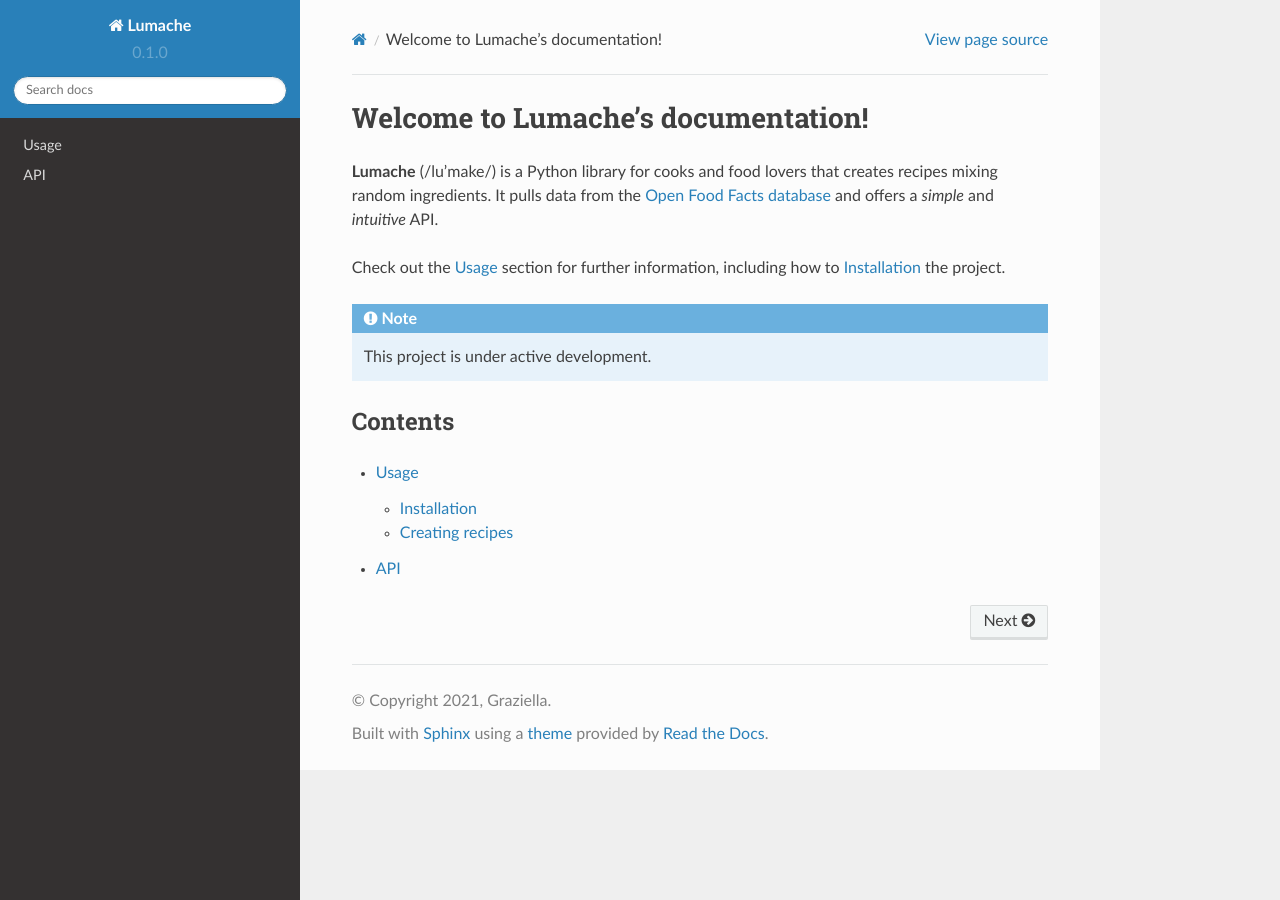
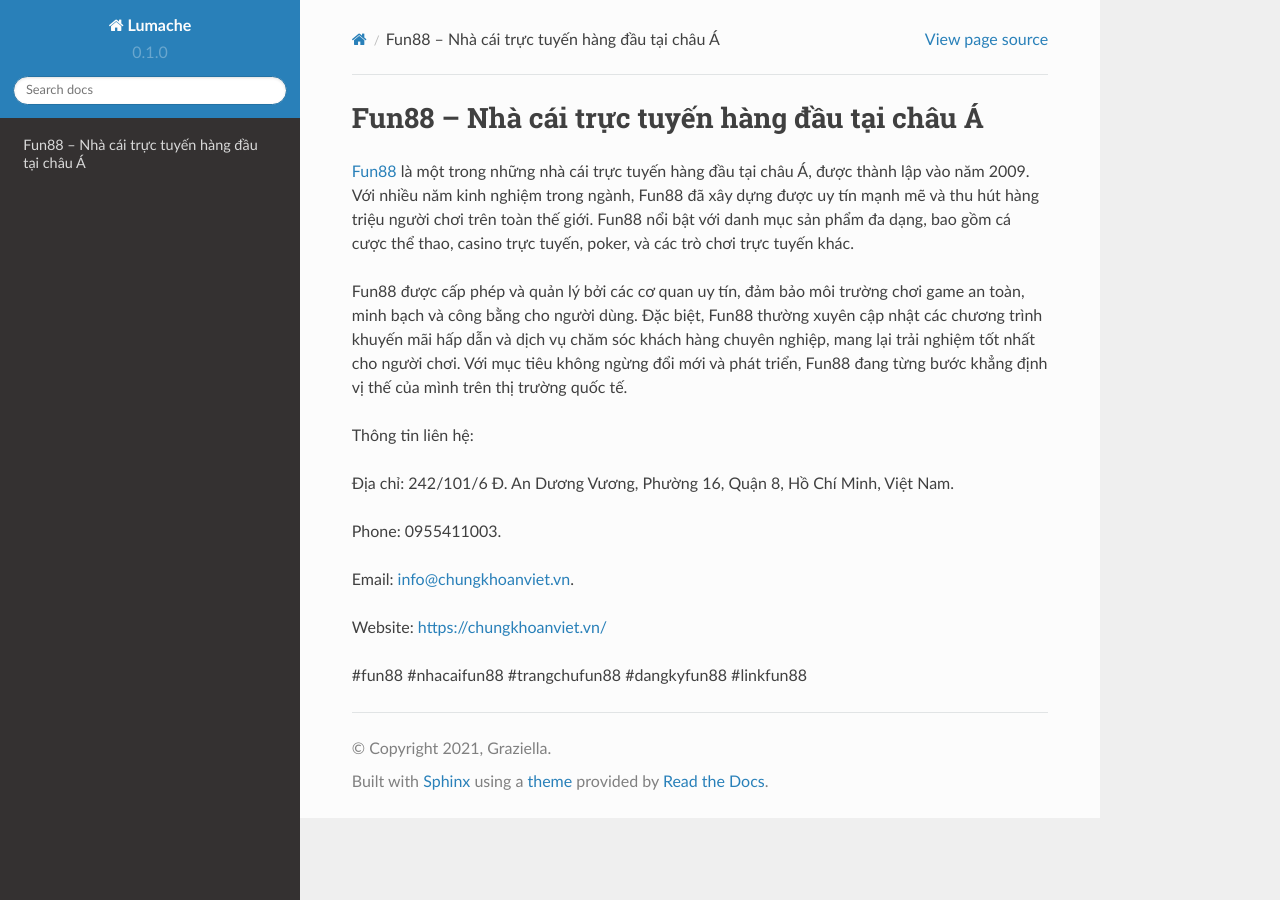
Before and after one commit to srphamkhuongduy77/chungkhoanvietvn, a Sphinx documentation site: the page built from docs/source/index.rst, in a window 1280 px wide. Built offline with Sphinx 7.4.7 and the Read the Docs theme 2.0.0, drawn with Linux system fonts in a browser that asks for light colours.

Commit message:
Update index.rst

```diff
--- a/docs/source/index.rst
+++ b/docs/source/index.rst
@@ -1,22 +1,18 @@
-Welcome to Lumache's documentation!
+Fun88 – Nhà cái trực tuyến hàng đầu tại châu Á
 ===================================
 
-**Lumache** (/lu'make/) is a Python library for cooks and food lovers
-that creates recipes mixing random ingredients.
-It pulls data from the `Open Food Facts database <https://world.openfoodfacts.org/>`_
-and offers a *simple* and *intuitive* API.
+`Fun88 <https://chungkhoanviet.vn/>`_ là một trong những nhà cái trực tuyến hàng đầu tại châu Á, được thành lập vào năm 2009. Với nhiều năm kinh nghiệm trong ngành, Fun88 đã xây dựng được uy tín mạnh mẽ và thu hút hàng triệu người chơi trên toàn thế giới. Fun88 nổi bật với danh mục sản phẩm đa dạng, bao gồm cá cược thể thao, casino trực tuyến, poker, và các trò chơi trực tuyến khác.
 
-Check out the :doc:`usage` section for further information, including
-how to :ref:`installation` the project.
+Fun88 được cấp phép và quản lý bởi các cơ quan uy tín, đảm bảo môi trường chơi game an toàn, minh bạch và công bằng cho người dùng. Đặc biệt, Fun88 thường xuyên cập nhật các chương trình khuyến mãi hấp dẫn và dịch vụ chăm sóc khách hàng chuyên nghiệp, mang lại trải nghiệm tốt nhất cho người chơi. Với mục tiêu không ngừng đổi mới và phát triển, Fun88 đang từng bước khẳng định vị thế của mình trên thị trường quốc tế.
 
-.. note::
+Thông tin liên hệ:
 
-   This project is under active development.
+Địa chỉ: 242/101/6 Đ. An Dương Vương, Phường 16, Quận 8, Hồ Chí Minh, Việt Nam.
 
-Contents
---------
+Phone: 0955411003.
 
-.. toctree::
+Email: info@chungkhoanviet.vn.
 
-   usage
-   api
+Website: https://chungkhoanviet.vn/
+
+#fun88 #nhacaifun88 #trangchufun88 #dangkyfun88 #linkfun88
```
